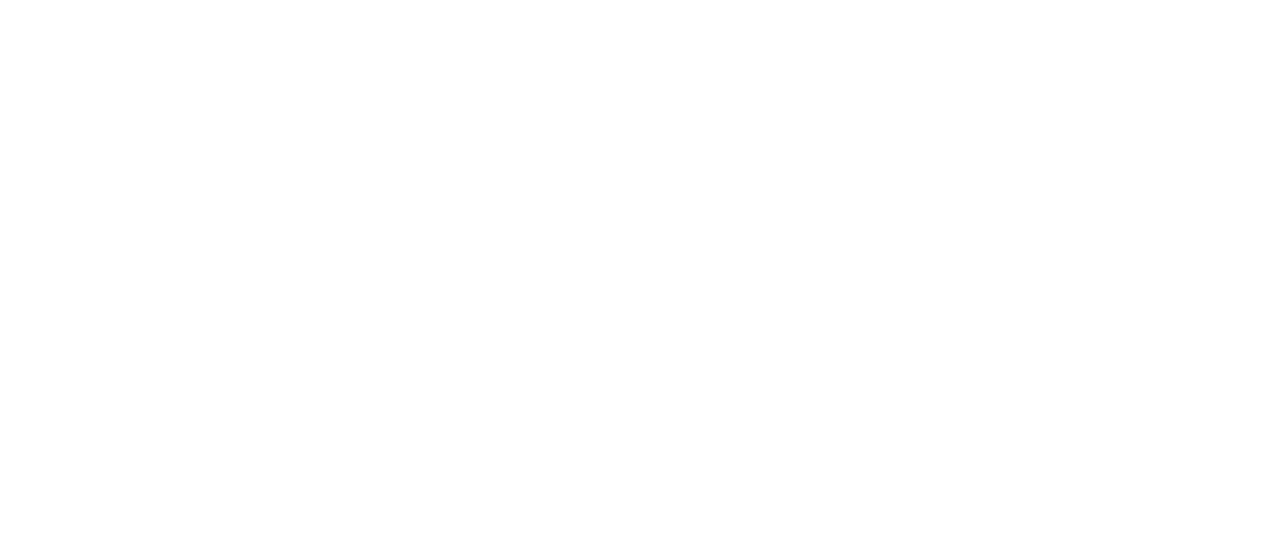
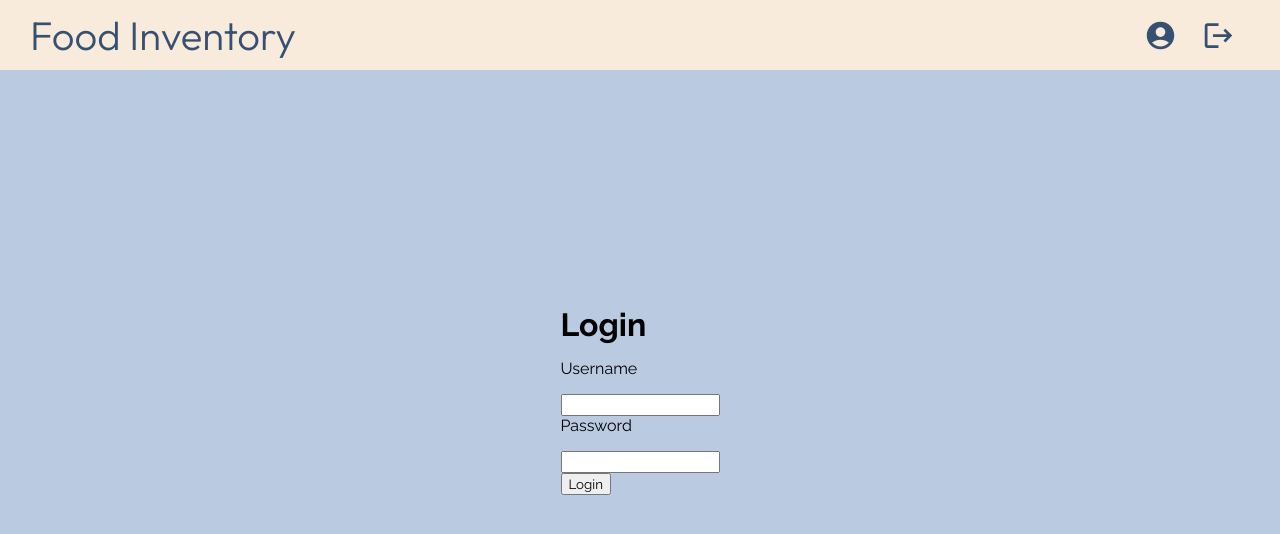
Before and after one commit to jilyan-dy/food_tracker, a React (Create React App) app in the folder temp/: page /login in a window 1280 px wide. Before the commit this address had no page. Shown: the top 534 px of the page. Built offline with nearby package versions, Linux system fonts and the light colour scheme; what yup-password would draw is missing.

Commit message:
connected login

```diff
--- a/temp/src/index.tsx
+++ b/temp/src/index.tsx
@@ -6,6 +6,8 @@
 import Navbar from './components/Navbar';
 import App from './pages/App';
 import Register from './pages/Register';
+import Login from './pages/Login';
+import Logout from './pages/Logout';
 
 export default function Index() {
   return (
@@ -14,6 +16,8 @@
         <Route path='/' element={<Navbar />}>
           <Route index element={<App />} />
           <Route path='register' element={<Register />} />
+          <Route path='login' element={<Login />} />
+          <Route path='logout' element={<Logout />} />
         </Route>
       </Routes>
     </BrowserRouter>
--- /dev/null
+++ b/temp/src/pages/Login.tsx
@@ -0,0 +1,106 @@
+import React, { useState } from 'react';
+import { useFormik } from 'formik';
+import * as Yup from 'yup';
+
+import './login.scss';
+
+function Login() {
+
+	const [issue, setIssue] = useState('');
+
+	const formik = useFormik({
+		initialValues: {
+			username: "",
+			password: "",
+		},
+		validationSchema: Yup.object({
+			username: Yup.string()
+				.required("Required"),
+			password: Yup.string()
+				.required("Required"),
+		}),
+
+		onSubmit: (values) => {
+			fetch("/login", {
+				method: "post",
+				headers: {
+					'Accept': 'application/json',
+					'Content-Type': 'application/json'
+				  },
+				body: JSON.stringify({
+					username: values.username,
+					password: values.password
+				})
+			}).then((response) => {
+				if (response.redirected) {
+					console.log(response)
+					window.location.href = response.url;
+				} else {
+					response.json().then((responseJson) => {
+						console.log(responseJson['Issue'])
+						setIssue(responseJson['Issue'])
+					})
+				}
+			})
+		},
+	  });
+
+	  const inputs = [
+		{
+		  id: 1,
+		  name: "username",
+		  type: "text",
+		  placeholder: "Enter your Username",
+		  label: "Username",
+		},
+		{
+		  id: 2,
+		  name: "password",
+		  type: "password",
+		  placeholder: "Enter your Password",
+		  label: "Password",
+		}
+	  ]
+
+	  return (
+		<div className='login'>
+		  <form onSubmit={formik.handleSubmit} className="login">
+			<div>
+			  <h1>Login</h1>
+			  <p>{issue ? issue : ''}</p>
+			  <div className="fields">
+				<div className="field">
+				  <label>{ inputs[0].label }</label>
+				  <p>{formik.touched.username && formik.errors.username ? formik.errors.username : ''}</p>
+				  <input
+					className={inputs[0].name}
+					type={inputs[0].type}
+					name={inputs[0].name}
+					value={formik.values.username}
+					onChange={formik.handleChange}
+					onBlur={formik.handleBlur}
+				  />
+				</div>
+
+				<div className="field">
+				  <label>{ inputs[1].label }</label>
+				  <p>{formik.touched.password && formik.errors.password ? formik.errors.password : ''}</p>
+				  <input
+					className={inputs[1].name}
+					type={inputs[1].type}
+					name={inputs[1].name}
+					value={formik.values.password}
+					onChange={formik.handleChange}
+					onBlur={formik.handleBlur}
+				  />
+				</div>
+
+				<button>Login</button>
+			  </div>
+			</div>
+		  </form>
+		</div>
+	  )
+	}
+
+export default Login;
--- /dev/null
+++ b/temp/src/pages/Logout.tsx
@@ -0,0 +1,17 @@
+import React from 'react'
+
+function Logout() {
+	fetch("/logout", {
+		method: "post"
+	}).then((response) => {
+		if (response.redirected) {
+			console.log(response)
+			window.location.href = response.url;
+		}
+	})
+  return (
+	<></>
+  )
+}
+
+export default Logout;
--- a/temp/src/pages/Register.tsx
+++ b/temp/src/pages/Register.tsx
@@ -1,4 +1,4 @@
-import React, { useState } from 'react'
+import React, { useState } from 'react';
 import { useFormik } from 'formik';
 import * as Yup from 'yup';
 import YupPassword from 'yup-password';
--- /dev/null
+++ b/temp/src/pages/login.scss
@@ -0,0 +1,14 @@
+@import "../global.scss";
+
+.login{
+  background-color: $tertiaryColor;
+  width: 100%;
+  height: 100vh;
+  position: fixed;
+  display: flex;
+  flex-direction: column;
+  justify-content: center;
+  align-items: center;
+
+
+}
```
Also changed, not shown: 1 other file (tests, documents, lock files or other folders).
